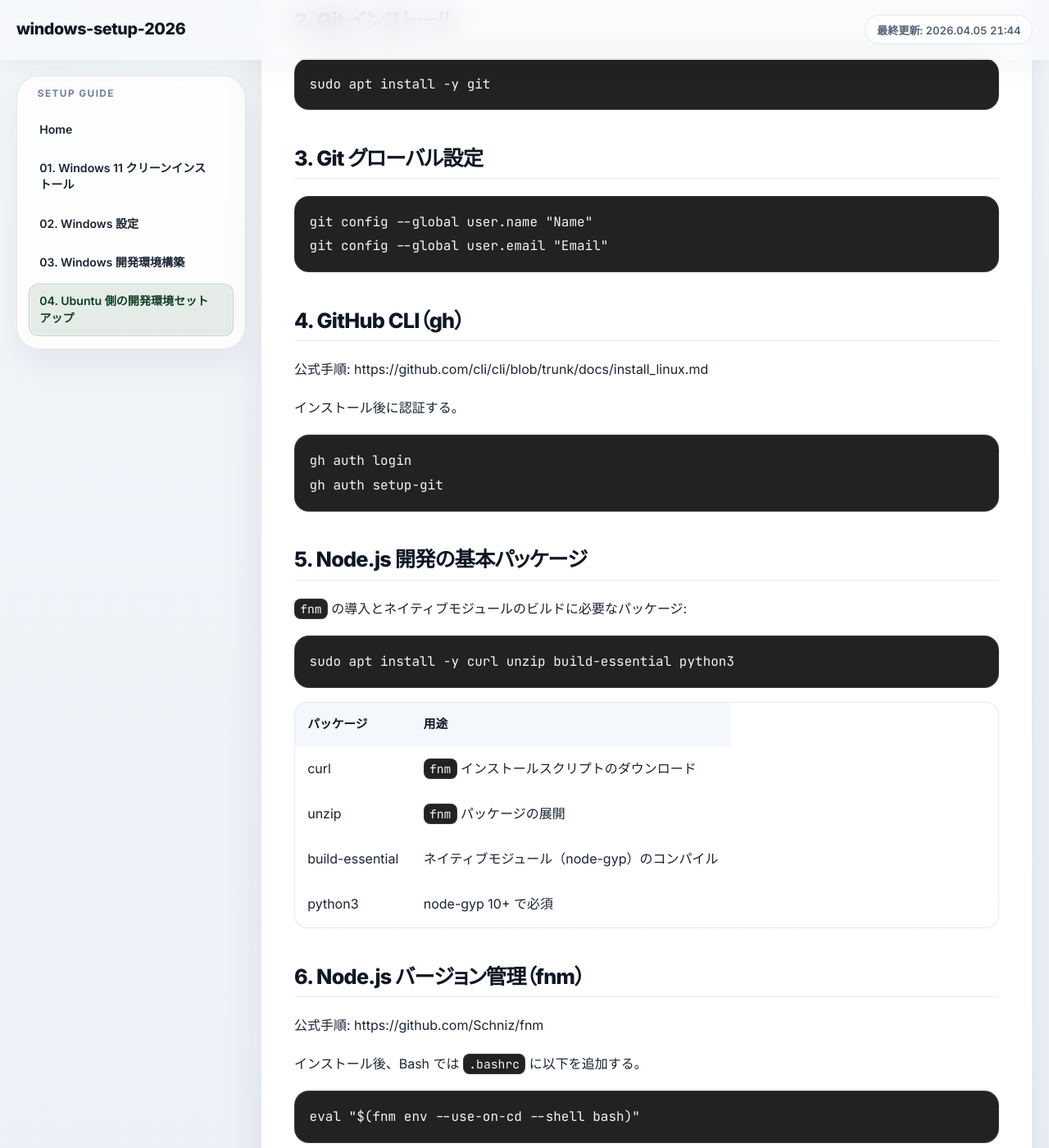
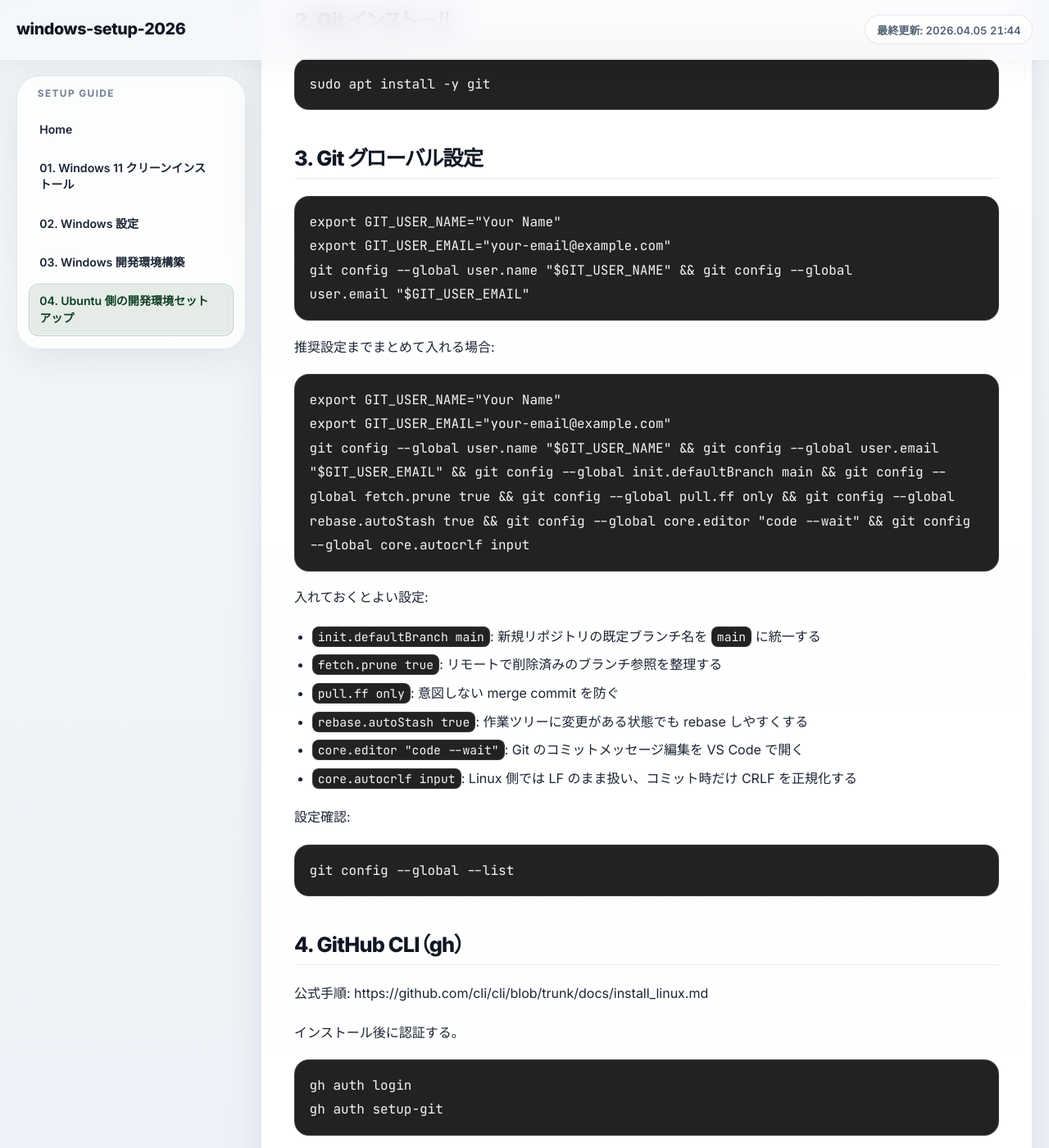
Before and after one commit to koumatsumoto/windows-setup-2026, a Jekyll site: the page built from docs/04-UBUNTU-SETUP.md, in a window 1280 px wide and 1400 px high, scrolled down 864 px. Shown: the whole window at 82% size. Built offline with Jekyll 4.4.1, drawn with Linux system fonts in a browser that asks for light colours; our own code applies the rules of GitHub Pages for plain Markdown files.

Commit message:
docs(git): expand setup recommendations
**作業背景**
- Windows 開発環境構築と Ubuntu 開発環境構築の Git 設定を拡充し、Name と Email を環境変数からワンライナーで設定できるようにしたい要望があった
- あわせて Ubuntu にある設定とそれ以外のベストプラクティスも提案できる形に整える必要があった

**計画と理由**
- Windows と Ubuntu の両方で同じ変数名を使い、OS ごとのシェル記法だけを変える構成にする
- 追加設定は日常運用で効果が高く副作用が比較的小さいものに絞り、理由をドキュメント内に明記する

**作業内容と結果**
- docs/03-WINDOWS-DEVELOPMENT-SETUP.md で PowerShell 用の環境変数定義と Git 設定ワンライナー、推奨設定を追加した
- docs/04-UBUNTU-SETUP.md で Bash 用の環境変数定義と Git 設定ワンライナー、推奨設定を追加した
- init.defaultBranch、fetch.prune、pull.ff only、rebase.autoStash、core.editor、core.autocrlf の用途を説明し、確認コマンドも追記した

````diff
--- a/docs/04-UBUNTU-SETUP.md
+++ b/docs/04-UBUNTU-SETUP.md
@@ -34,8 +34,32 @@ sudo apt install -y git
 ## 3. Git グローバル設定
 
 ```bash
-git config --global user.name "Name"
-git config --global user.email "Email"
+export GIT_USER_NAME="Your Name"
+export GIT_USER_EMAIL="your-email@example.com"
+git config --global user.name "$GIT_USER_NAME" && git config --global user.email "$GIT_USER_EMAIL"
+```
+
+推奨設定までまとめて入れる場合:
+
+```bash
+export GIT_USER_NAME="Your Name"
+export GIT_USER_EMAIL="your-email@example.com"
+git config --global user.name "$GIT_USER_NAME" && git config --global user.email "$GIT_USER_EMAIL" && git config --global init.defaultBranch main && git config --global fetch.prune true && git config --global pull.ff only && git config --global rebase.autoStash true && git config --global core.editor "code --wait" && git config --global core.autocrlf input
+```
+
+入れておくとよい設定:
+
+- `init.defaultBranch main`: 新規リポジトリの既定ブランチ名を `main` に統一する
+- `fetch.prune true`: リモートで削除済みのブランチ参照を整理する
+- `pull.ff only`: 意図しない merge commit を防ぐ
+- `rebase.autoStash true`: 作業ツリーに変更がある状態でも rebase しやすくする
+- `core.editor "code --wait"`: Git のコミットメッセージ編集を VS Code で開く
+- `core.autocrlf input`: Linux 側では LF のまま扱い、コミット時だけ CRLF を正規化する
+
+設定確認:
+
+```bash
+git config --global --list
 ```
 
 ## 4. GitHub CLI（gh）
````
Also changed, not shown: docs/03-WINDOWS-DEVELOPMENT-SETUP.md (+26 -2 lines).
